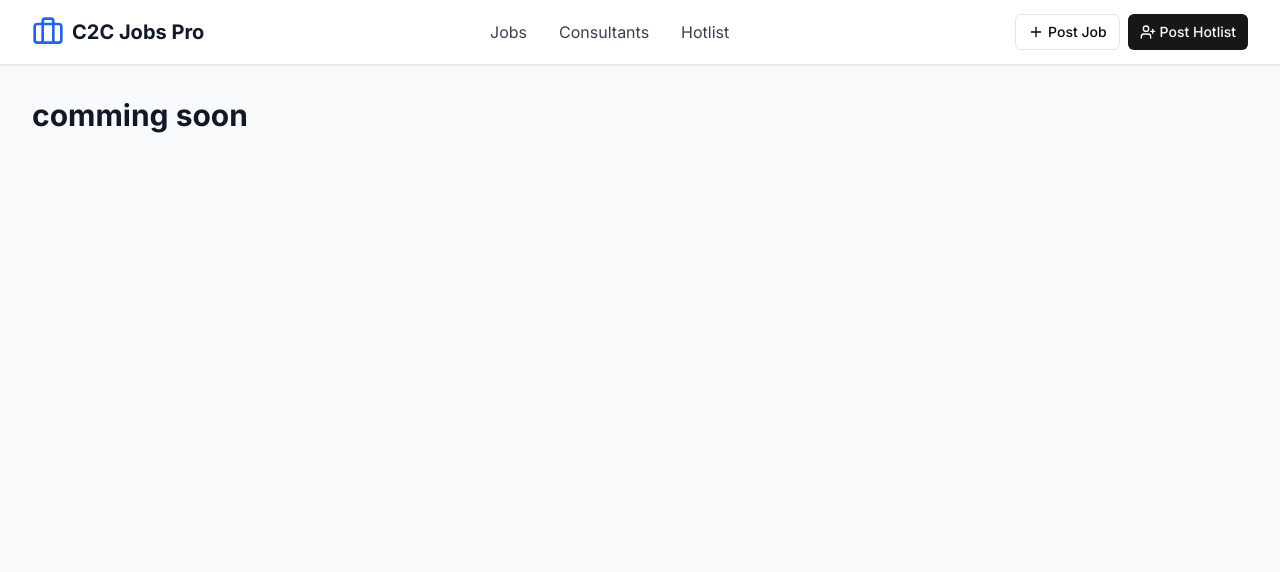
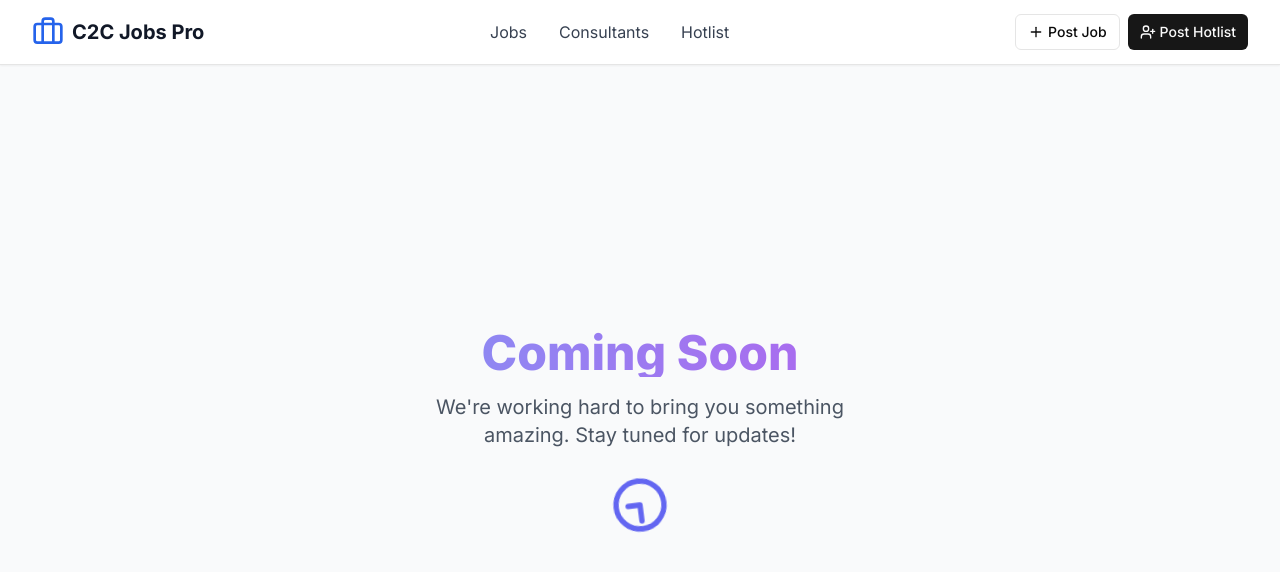
Before and after one commit to 0xkid-root/job-portal, a Next.js app: page /consultants in a window 1280 px wide. Shown: the top 572 px of the page. Built offline with nearby package versions, Linux system fonts and the light colour scheme.

Commit message:
gk/feet/consultantpage comming soon

```diff
--- a/app/consultants/page.tsx
+++ b/app/consultants/page.tsx
@@ -328,41 +328,39 @@
 
 'use client';
 
-import { useState, useEffect } from 'react';
-import { useSearchParams } from 'next/navigation';
 import Navbar from '@/components/Navbar';
-import ConsultantCard from '@/components/ConsultantCard';
-import SearchFilters from '@/components/SearchFilters';
-import { Button } from '@/components/ui/button';
-import { Card, CardContent, CardHeader, CardTitle } from '@/components/ui/card';
-import { Badge } from '@/components/ui/badge';
-import { Select, SelectContent, SelectItem, SelectTrigger, SelectValue } from '@/components/ui/select';
-import { Users, Search, Filter, Grid, List, ChevronLeft, ChevronRight, Download, MessageCircle } from 'lucide-react';
 
 export default function ConsultantsPage() {
-
-
   return (
-    <div className="min-h-screen bg-gray-50">
+    <div className="min-h-screen bg-gray-50 flex flex-col">
       <Navbar />
 
-      <div>
-
-        <div className="max-w-7xl mx-auto px-4 sm:px-6 lg:px-8 py-8">
-          <div className="mb-8">
-            <h1 className="text-3xl font-bold text-gray-900 mb-2">
-              comming soon
-            </h1>
-
+      <main className="flex-grow flex items-center justify-center px-4 sm:px-6 lg:px-8 py-8">
+        <div className="text-center">
+          <h1 className="text-4xl sm:text-5xl font-extrabold text-gray-900 mb-4 bg-clip-text text-transparent bg-gradient-to-r from-indigo-500 to-purple-600 animate-pulse">
+            Coming Soon
+          </h1>
+          <p className="text-lg sm:text-xl text-gray-600 max-w-md mx-auto">
+            We're working hard to bring you something amazing. Stay tuned for updates!
+          </p>
+          <div className="mt-6">
+            <svg
+              className="w-16 h-16 mx-auto text-indigo-500 animate-spin"
+              fill="none"
+              viewBox="0 0 24 24"
+              stroke="currentColor"
+              aria-hidden="true"
+            >
+              <path
+                strokeLinecap="round"
+                strokeLinejoin="round"
+                strokeWidth={2}
+                d="M12 6v6h4.5m4.5 0a9 9 0 11-18 0 9 9 0 0118 0z"
+              />
+            </svg>
           </div>
-
-
         </div>
-
-
-
-
+      </main>
     </div>
-  </div>
   );
 }
```
